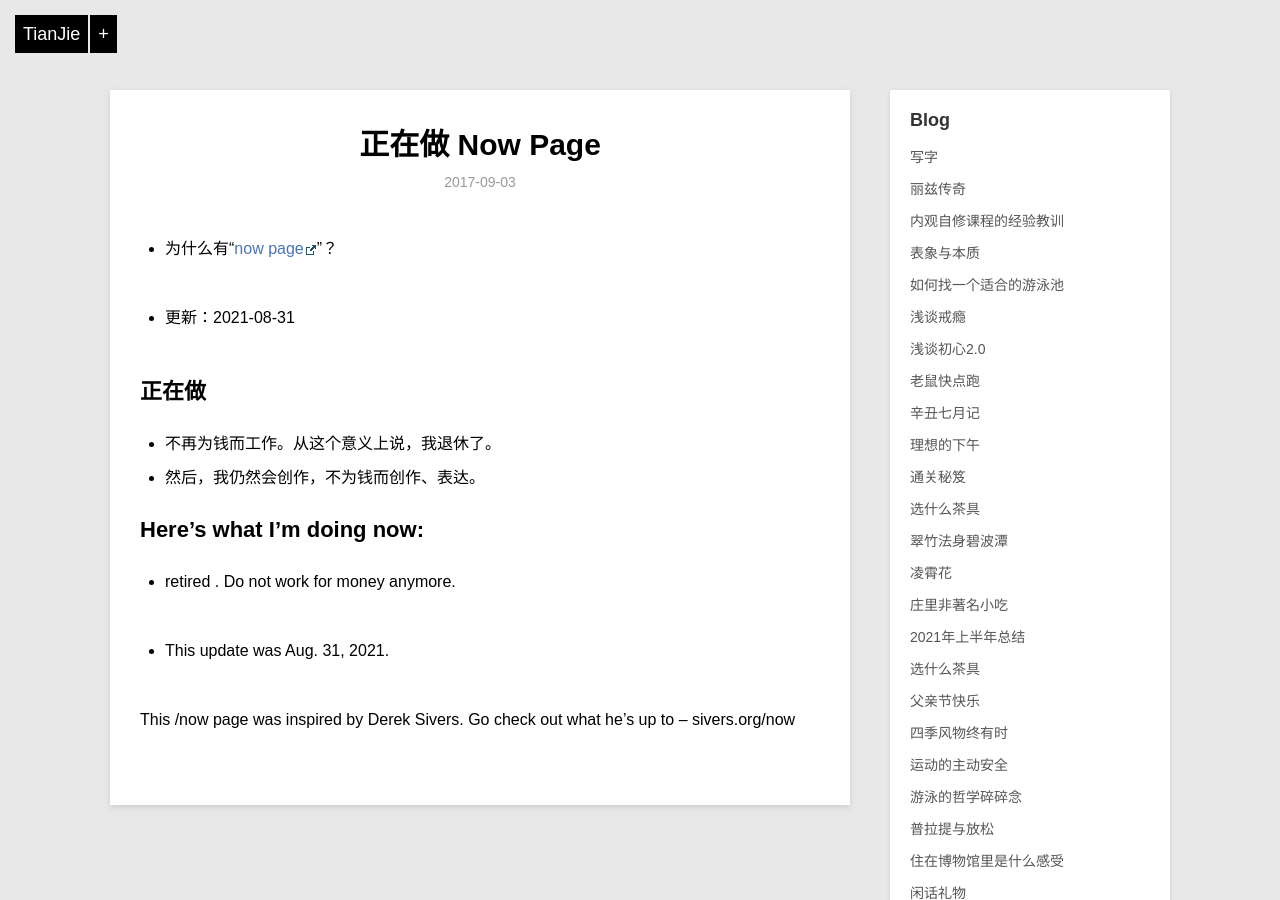
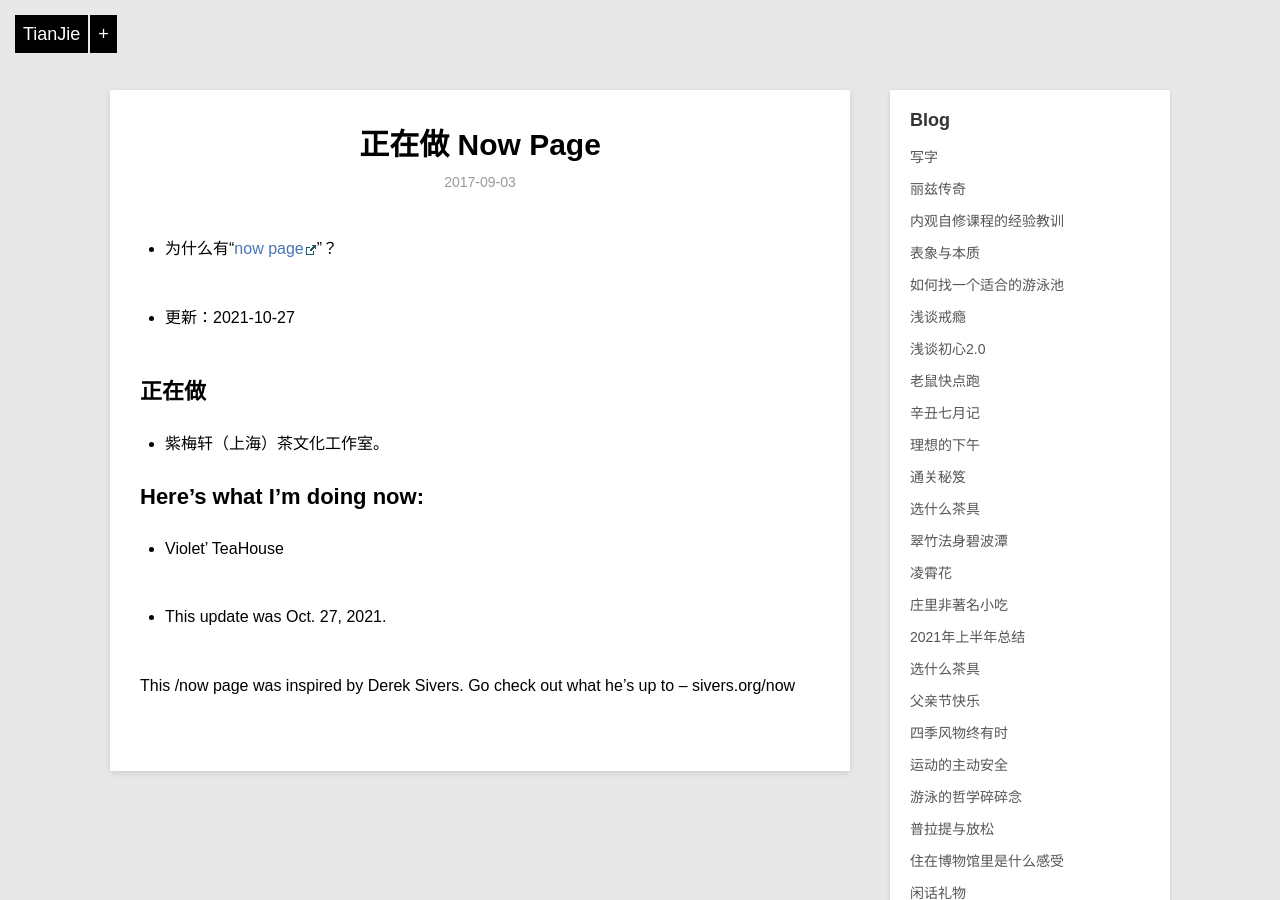
Before and after one commit to violettianjie/violettianjie.github.io, a Jekyll site: the page built from _posts/blog/2017-09-03-now.md, in a window 1280 px wide and 900 px high. Built offline with Jekyll 4.4.1, drawn with Linux system fonts in a browser that asks for light colours; comment, search, counter and statistics services are not loaded.

Commit message:
Update 2017-09-03-now.md

```diff
--- a/_posts/blog/2017-09-03-now.md
+++ b/_posts/blog/2017-09-03-now.md
@@ -9,26 +9,25 @@ category: blog
 - 为什么有“[now page](http://nownownow.com/about)”？
 
 
-- 更新：2021-08-31
+- 更新：2021-10-27
 
 
 ## 正在做
 
 
-- 不再为钱而工作。从这个意义上说，我退休了。
-- 然后，我仍然会创作，不为钱而创作、表达。
+- 紫梅轩（上海）茶文化工作室。
 
 
 
 ## Here’s what I’m doing now:
 
--  retired . Do not work for money anymore.
+-  Violet' TeaHouse
 
 
 
 
 
-- This update was Aug. 31, 2021.
+- This update was Oct. 27, 2021.
 
 This /now page was inspired by Derek Sivers. Go check out what he’s up to – sivers.org/now
 
```
